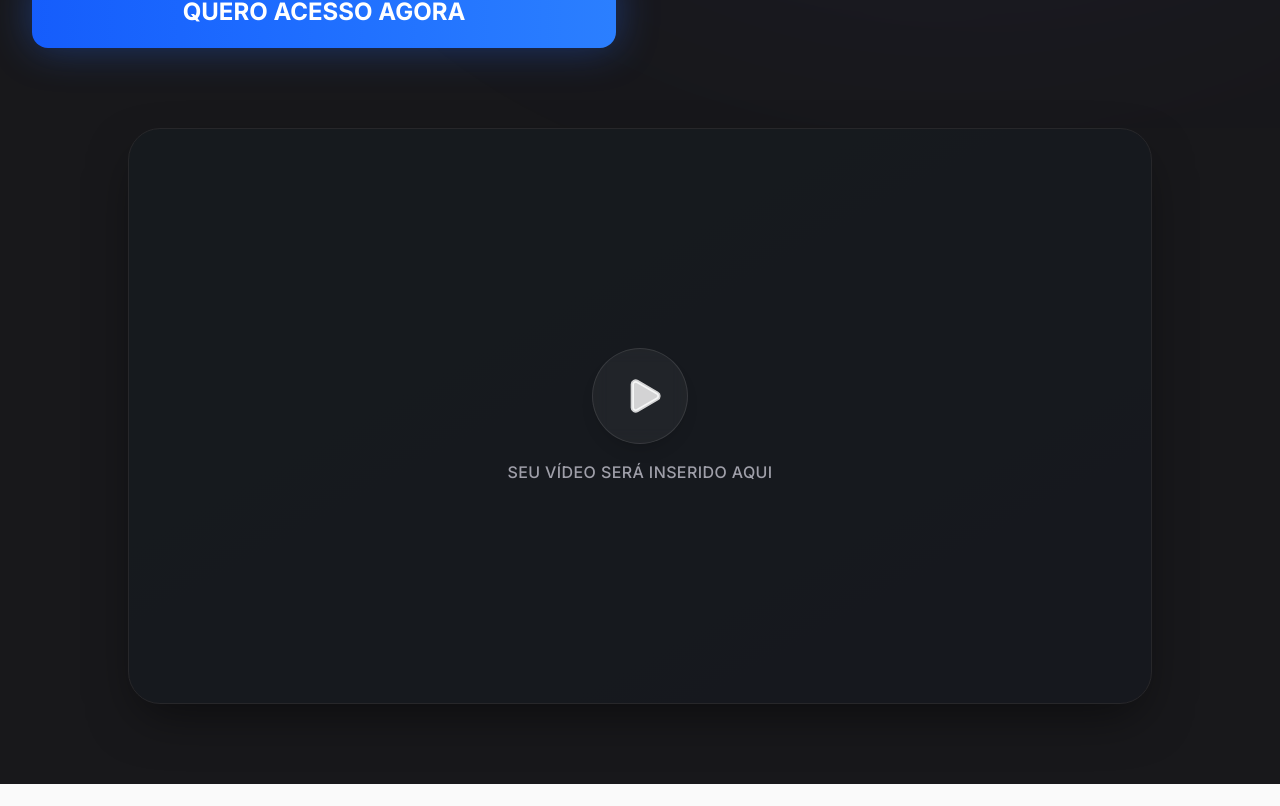
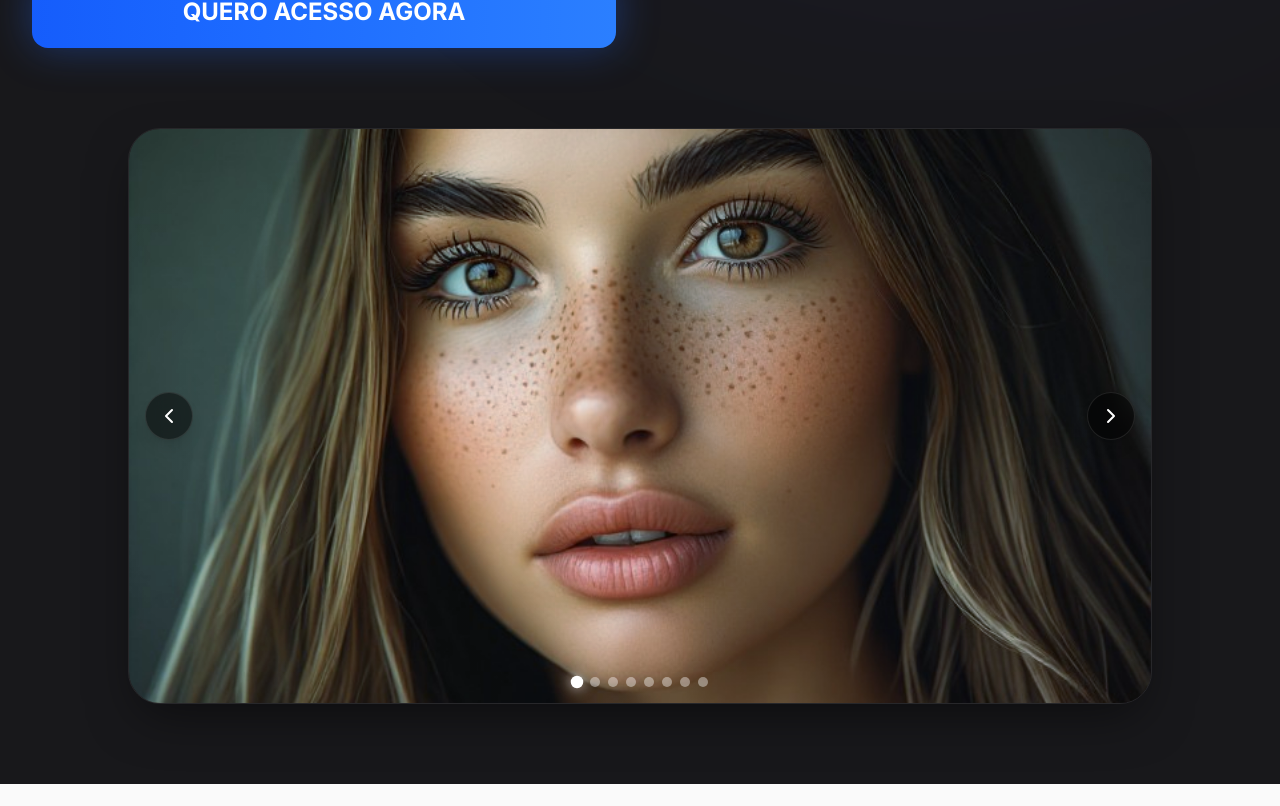
Before and after one commit to SiteSeguro-www/Anuncio.Patrocinado, a React (Vite) app: page /imagem-ilimitada in a window 1280 px wide. Shown: the part 1154-1960 px from the top of the page. Built offline with nearby package versions, Linux system fonts and the light colour scheme.

Commit message:
feat(components): replace VideoSection with ImageCarouselSection
Update ImagemIlimitada page to display an interactive image carousel instead of a video component to better showcase generated AI content.

```diff
--- /dev/null
+++ b/src/components/ImageCarouselSection.tsx
@@ -0,0 +1,84 @@
+import { useState } from 'react';
+import { ChevronLeft, ChevronRight } from 'lucide-react';
+import { motion, AnimatePresence } from 'framer-motion';
+
+const IMAGES = [
+  "/ia41.jpeg",
+  "/ia42.jpeg",
+  "/ia43.jpeg",
+  "/ia44.jpeg",
+  "/ia45.jpeg",
+  "/ia46.jpeg",
+  "/ia47.jpeg",
+  "/ia48.jpeg",
+];
+
+export default function ImageCarouselSection({ className = "bg-zinc-950" }: { className?: string }) {
+  const [currentIndex, setCurrentIndex] = useState(0);
+
+  const nextImage = () => {
+    setCurrentIndex((prev) => (prev + 1) % IMAGES.length);
+  };
+
+  const prevImage = () => {
+    setCurrentIndex((prev) => (prev === 0 ? IMAGES.length - 1 : prev - 1));
+  };
+
+  return (
+    <section className={`py-12 sm:py-20 px-4 sm:px-6 lg:px-8 w-full ${className}`}>
+      <div className="max-w-5xl mx-auto w-full">
+        <div className="relative w-full aspect-square sm:aspect-[4/3] md:aspect-video rounded-2xl md:rounded-[32px] overflow-hidden bg-zinc-900 border border-zinc-800 shadow-[0_20px_50px_-12px_rgba(0,0,0,0.5)] group">
+
+          <div className="absolute inset-0 bg-gradient-to-br from-[#00f0ff]/10 to-blue-600/10 mix-blend-overlay z-10 pointer-events-none"></div>
+
+          <div className="relative w-full h-full text-zinc-400 group-hover:text-white transition-colors duration-300">
+            <AnimatePresence mode="wait">
+              <motion.img
+                key={currentIndex}
+                src={IMAGES[currentIndex]}
+                initial={{ opacity: 0, x: 50 }}
+                animate={{ opacity: 1, x: 0 }}
+                exit={{ opacity: 0, x: -50 }}
+                transition={{ duration: 0.3 }}
+                alt={`Galeria de imagem ${currentIndex + 1}`}
+                className="w-full h-full object-cover object-center absolute inset-0"
+              />
+            </AnimatePresence>
+          </div>
+
+          {/* Controls */}
+          <button
+            onClick={prevImage}
+            className="absolute left-4 top-1/2 -translate-y-1/2 z-20 w-12 h-12 bg-black/50 hover:bg-black/80 text-white rounded-full flex items-center justify-center backdrop-blur-sm border border-white/10 transition-all shadow-lg hover:scale-110"
+            aria-label="Imagem anterior"
+          >
+            <ChevronLeft className="w-6 h-6" />
+          </button>
+
+          <button
+            onClick={nextImage}
+            className="absolute right-4 top-1/2 -translate-y-1/2 z-20 w-12 h-12 bg-black/50 hover:bg-black/80 text-white rounded-full flex items-center justify-center backdrop-blur-sm border border-white/10 transition-all shadow-lg hover:scale-110"
+            aria-label="Próxima imagem"
+          >
+            <ChevronRight className="w-6 h-6" />
+          </button>
+
+          {/* Indicators */}
+          <div className="absolute bottom-4 left-1/2 -translate-x-1/2 z-20 flex gap-2">
+            {IMAGES.map((_, idx) => (
+              <button
+                key={idx}
+                onClick={() => setCurrentIndex(idx)}
+                className={`w-2.5 h-2.5 rounded-full transition-all ${
+                  idx === currentIndex ? "bg-white scale-125 shadow-[0_0_10px_rgba(255,255,255,0.8)]" : "bg-white/40 hover:bg-white/60"
+                }`}
+                aria-label={`Ir para a imagem ${idx + 1}`}
+              />
+            ))}
+          </div>
+
+        </div>
+      </div>
+    </section>
+  );
+}
--- a/src/pages/ImagemIlimitada.tsx
+++ b/src/pages/ImagemIlimitada.tsx
@@ -13,7 +13,7 @@ import {
 } from "lucide-react";
 import FloatingGallery from "../components/FloatingGallery";
 import ChatWidget from "../components/ChatWidget";
-import VideoSection from "../components/VideoSection";
+import ImageCarouselSection from "../components/ImageCarouselSection";
 
 export default function ImagemIlimitada() {
   const whatsappUrl =
@@ -167,7 +167,7 @@ export default function ImagemIlimitada() {
         </div>
       </section>
 
-      <VideoSection className="bg-zinc-900 !pt-0" />
+      <ImageCarouselSection className="bg-zinc-900 !pt-0" />
 
       {/* DOR DO CLIENTE */}
       <section className="py-24 px-4 sm:px-6 bg-zinc-50 relative overflow-hidden">
```
